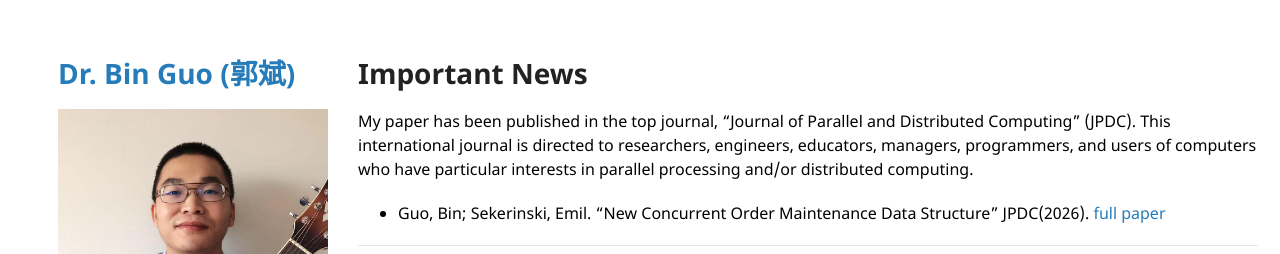
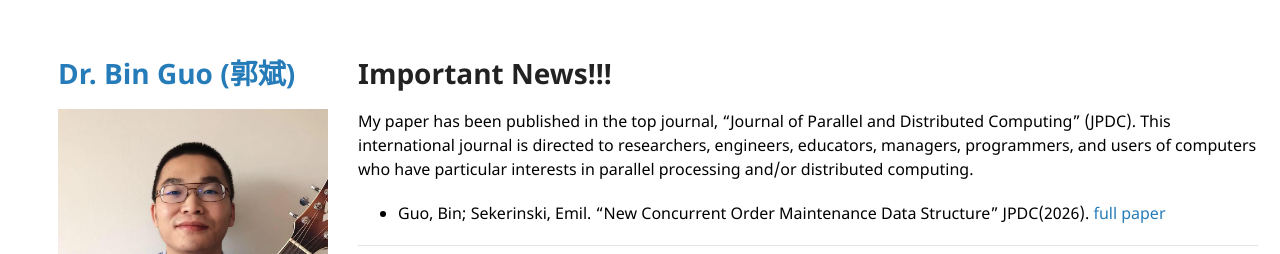
Before and after one commit to bin-guo/bin-guo.github.io, a Jekyll site: the page built from index.md, in a window 1280 px wide and 900 px high. Shown: the top 254 px of the window. Built offline with Jekyll 4.4.1, drawn with Linux system fonts in a browser that asks for light colours; our own code applies the rules of GitHub Pages for plain Markdown files.

```diff
--- a/index.md
+++ b/index.md
@@ -1,4 +1,4 @@
-# Important News
+# Important News!!!
 <!--
 ## 1)📢 Fully Funded Research Internships in Canada 🇨🇦 for International Students!
 
```
